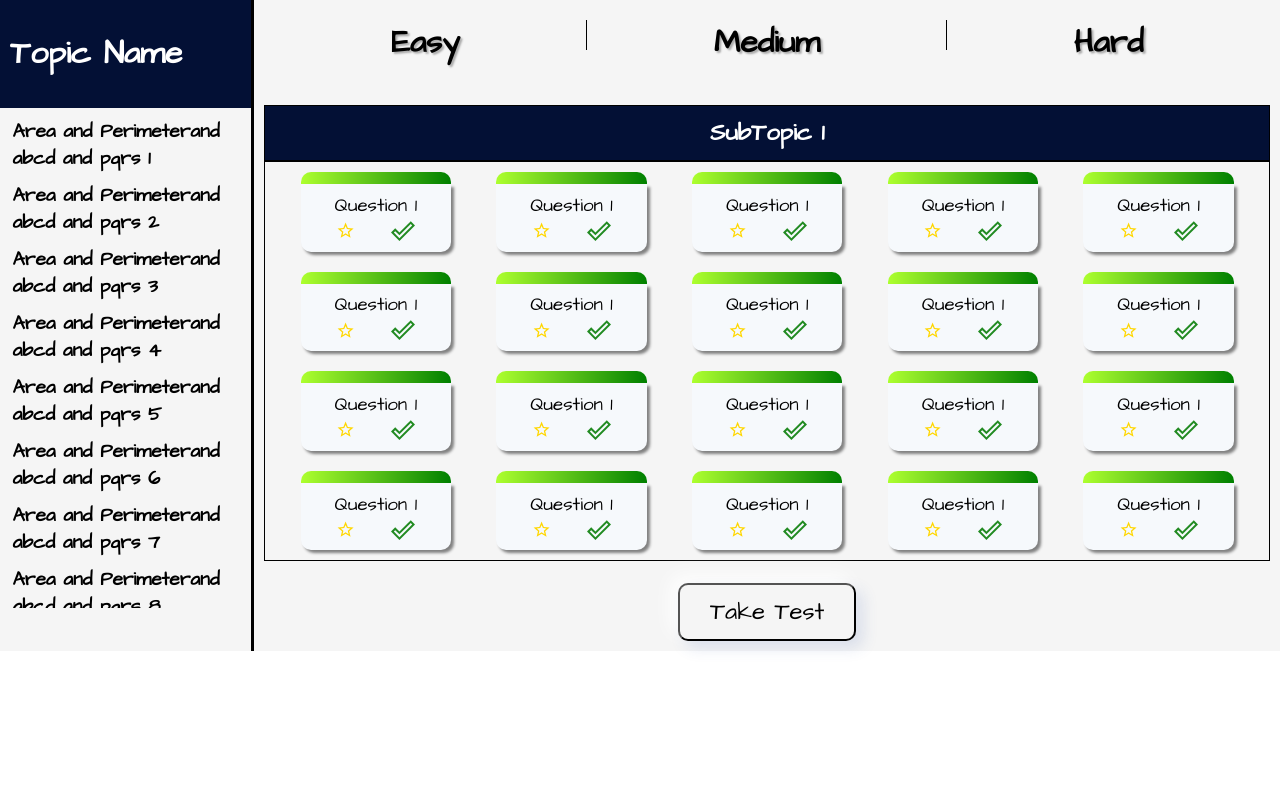
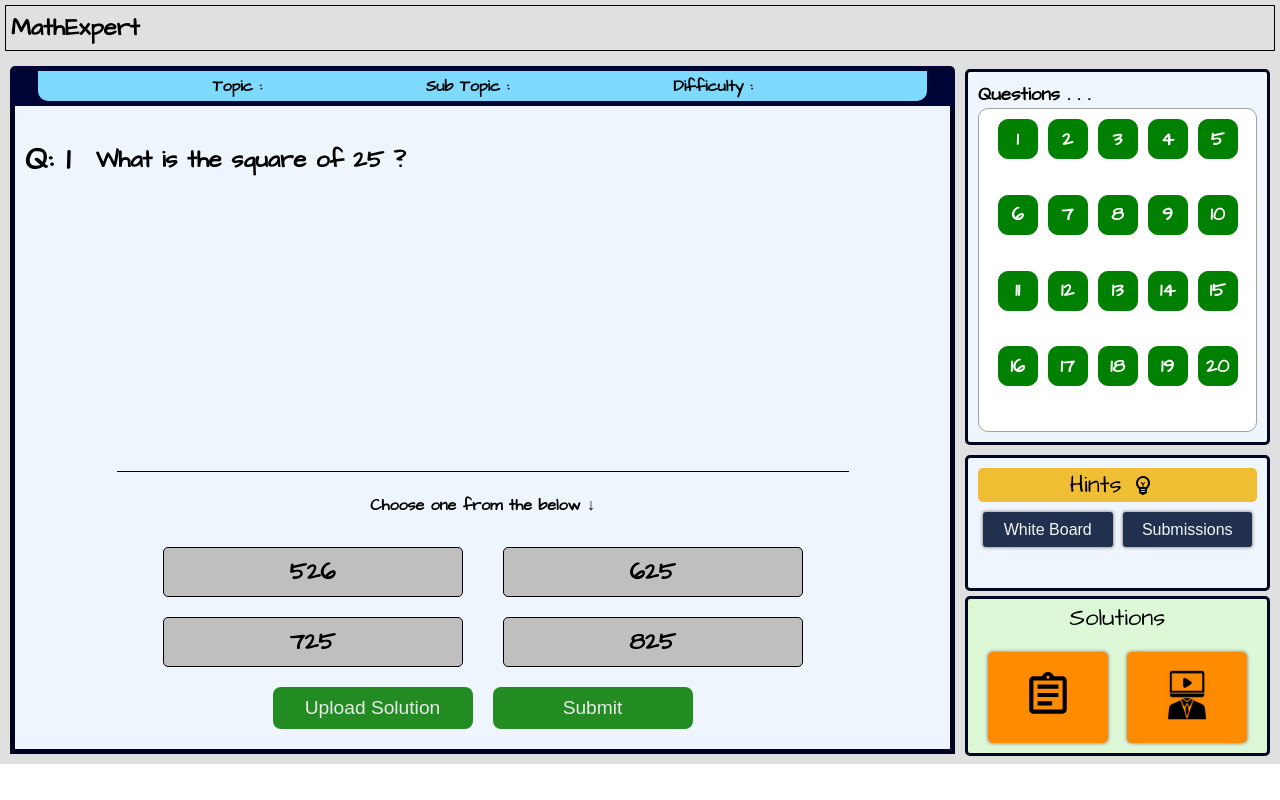
Before and after one commit to tejas2706/mathExpert_client, a React (Create React App) app: page / in a window 1280 px wide. Built offline with nearby package versions, Linux system fonts and the light colour scheme; a web font is replaced by a local one.

Commit message:
Changes in the questions page styles and added colors

```diff
--- a/src/App.js
+++ b/src/App.js
@@ -12,9 +12,11 @@ function App() {
   return (
     <div className="app__root">
       {/* <Navbar /> */}
-      <TopicDetails />
+      {/* <TopicDetails /> */}
       {/* <Home/> */}
-      {/* <Questions /> */}
+      <Questions />
+      {/* <Quiz /> */}
+      {/* <Footer /> */}
     </div>
   );
 }
--- a/src/Components/Hints/index.js
+++ b/src/Components/Hints/index.js
@@ -1,10 +1,11 @@
 import React, {useState} from 'react';
 import HintAccordion from '../HintAccordion';
 import './styles.css';
+import EmojiObjectsOutlinedIcon from '@material-ui/icons/EmojiObjectsOutlined';
+import SketchFieldComponent from '../../Components/SketchFieldComponent';
 
 function Hints() {
 
-    const [hints, sethints] = useState([]);
     const allHints=[
         {
             "id": "hint1",
@@ -16,22 +17,17 @@ function Hints() {
         }
      ];
 
-    // const getHint = async () => {
-    //     //Make api call to get the hints.
-    //     let index = hints.length;
-    //     sethints([...hints,allHints[index]]);
-    // }
-
     return (
         <div className="hints__container">
             <div className="hints__hints">
                 <div className="hints__hintsTitile">
-                    <div className="hints__hintsBtn">Hints ↯</div>
-                    <span className="hints__titileDescription">Try enough before diving into the hints and solutions.</span>
+                    <div className="hints__hintsBtn">Hints <EmojiObjectsOutlinedIcon style={{margin:"0 10px"}}/></div>
+                    <SketchFieldComponent />
+                    {/* <span className="hints__titileDescription">Try enough before diving into the hints and solutions.</span> */}
                 </div>
-                <div className="hints__displayHints">
+                {/* <div className="hints__displayHints">
                     <HintAccordion hints={allHints}/>
-                </div>
+                </div> */}
             </div>
         </div>
     )
--- a/src/Components/Hints/styles.css
+++ b/src/Components/Hints/styles.css
@@ -2,13 +2,12 @@
     display: flex;
     flex-direction: row;
     flex-wrap: wrap;
-    height: 55vh;
+    height: 17vh;
     background-color: #EEF5FC;
     border: 3px solid #00071F;
     margin: 5px;
     border-radius: 5px;
     padding: 10px;
-    overflow-y: scroll;
 }
 
 .hints__hints{
@@ -20,21 +19,29 @@
     display: flex;
     flex-direction: row;
     flex-wrap: wrap;
-    justify-content: flex-start;
+    justify-content: center;
     align-items: center;
 }
 
 .hints__hintsBtn{
+    display: flex;
+    justify-content: center;
+    align-items: center;
+    text-align: center;
     font-size: x-large;
-    background-color:#031035;
+    background-color:#F0BE32;
     border-radius: 5px;
     border:none;
     padding: 0 10px;
-    width: 20%;
+    width: 100%;
     min-width: 102px;
-    font-weight: bold;
-    color: rgb(255, 255, 255);
-    -webkit-text-stroke: 1px black;
+    cursor: pointer;
+    color: black;
+    /* -webkit-text-stroke: 1px white; */
+}
+
+.hints__hintsBtn:hover{
+    background-color:#dfaf2d;
 }
 
 .hints__titileDescription{
--- a/src/Components/Question/index.js
+++ b/src/Components/Question/index.js
@@ -10,9 +10,11 @@ function Question({ data, submitAns, options }) {
     return (
         <div>
             <div className="question__header">
-                <h4>Topic : {data.topic}</h4>
-                <h4>Sub Topic : {data.subTopic}</h4>
-                <h4>Difficulty : {data.difficulty}</h4>
+                <div className="question__header_inner">
+                    <h4>Topic : {data.topic}</h4>
+                    <h4>Sub Topic : {data.subTopic}</h4>
+                    <h4>Difficulty : {data.difficulty}</h4>
+                </div>
             </div>
             {/* /Question number and the question itself. */}
             <div className="question__container">
--- a/src/Components/Question/styles.css
+++ b/src/Components/Question/styles.css
@@ -10,25 +10,62 @@
     height: 81vh;
     min-height: 300px;
     padding: 10px;
-    border: 5px solid #00031f;
+    border-bottom: 5px solid #00031f;
+    border-left: 5px solid #00031f;
+    border-right: 5px solid #00031f;
 }
 
 .question__header{
     display: flex;
-    flex-direction: row;
-    flex-wrap: wrap;
-    align-items: center;
-    justify-content: space-evenly;
+    justify-content: center;
     height: 40px;
     width: 100%;
     background-color: #000535;
     border-top-left-radius: 5px;
     border-top-right-radius: 5px;
     top: 0;
+    color: black;
+    font-weight: bold;
+    padding: 5px;
+}
+
+.question__header_inner{
+    display: flex;
+    flex-direction: row;
+    flex-wrap: wrap;
+    align-items: center;
+    justify-content: space-evenly;
     padding: 0 10px;
-    color: white;
-    font-weight: bold;
+    width: 95%;
+    border-bottom-left-radius: 10px;
+    border-bottom-right-radius: 10px;
+    background-color: #7edafc;
+    /* border: 5px solid white; */
 }
+
+
+
+.btn-grad {background-image: linear-gradient(to right, #16222A 0%, #3A6073  51%, #16222A  100%)}
+.btn-grad {
+   margin: 10px;
+   padding: 15px 45px;
+   text-align: center;
+   text-transform: uppercase;
+   transition: 0.5s;
+   background-size: 200% auto;
+   color: white;
+   box-shadow: 0 0 20px #eee;
+   border-radius: 10px;
+   display: block;
+ }
+
+ .btn-grad:hover {
+   background-position: right center; /* change the direction of the change here */
+   color: #fff;
+   text-decoration: none;
+ }
+
+
 
 .question__header h4{
     margin: 0;
@@ -73,19 +110,20 @@
     font-size: larger;
     margin: 10px;
     cursor: pointer;
-    background: #141E30;  /* fallback for old browsers */
+    background: rgb(34,139,34);
     color: rgb(235, 235, 235);
     transition: all 0.1s;
     border-radius: 8px;
     padding:10px;
     width: 200px;
     border: none;
+    /* transition: 0.5s; */
+
 }
 
 .options__submitBtn:hover{
-    background: #141E30;  /* fallback for old browsers */
-    background: -webkit-linear-gradient(to right, #2c4868, #0f1c35);  /* Chrome 10-25, Safari 5.1-6 */
-    background: linear-gradient(to right, #2c4868, #0f1c35);
+    background: rgb(50,205,50);
+    color: rgba(12, 25, 51, 1);
 }
 
 .options__title{
--- /dev/null
+++ b/src/Components/QuestionsBlock/index.js
@@ -0,0 +1,26 @@
+import React from 'react';
+import './styles.css';
+
+function QuestionsBlock() {
+
+    let arr = [1,2,3,4,5,6,7,8,9,10,11,12,13,14,15,16,17,18,19,20]
+
+    return (
+        <div className="questionsBlock__container">
+            <h3>Questions . . . </h3>
+            <div className="questionsBlock__questions">
+                {
+                    arr.map((each)=>{
+                        return (
+                            <div className="questionsBlock__eachQues">
+                                {each}
+                            </div>
+                        )
+                    })
+                }
+            </div>
+        </div>
+    )
+}
+
+export default QuestionsBlock
--- /dev/null
+++ b/src/Components/QuestionsBlock/styles.css
@@ -0,0 +1,42 @@
+.questionsBlock__container{
+    display: flex;
+    flex-direction: column;
+    height: 47vh;
+    background-color: #EEF5FC;
+    border: 3px solid #00071F;
+    margin: 5px;
+    border-radius: 5px;
+    padding: 10px;
+}
+
+.questionsBlock__questions{
+    display: flex;
+    justify-content: center;
+    flex-wrap: wrap;
+    overflow-y: scroll;
+    border: 0.5px solid rgb(162, 162, 162);
+    height: 100%;
+    border-radius: 10px;
+    background-color: white;
+    padding: 10px;
+    gap: 1px 10px;
+}
+
+.questionsBlock__eachQues{
+    display: flex;
+    align-items: center;
+    justify-content: center;
+    font-size: larger;
+    font-weight: bold;
+    color: white;
+    height: 40px;
+    width: 40px;
+    border: 1px solid green;
+    border-radius: 10px;
+    background-color: green;
+}
+
+.questionsBlock__eachQues:hover{
+    background-color: rgb(198, 255, 198);
+    color: black;
+}
--- a/src/Components/SketchFieldComponent/index.js
+++ b/src/Components/SketchFieldComponent/index.js
@@ -97,7 +97,7 @@ function SketchFieldComponent() {
 
     return (
         <div className="sketchFieldComponenet__container">
-            <button onClick={handleOpen} className="sketchFieldComponenet__scratchPadBtn">Scratch <CreateIcon /></button>
+            <button onClick={handleOpen} className="sketchFieldComponenet__scratchPadBtn">White Board</button>
             <button onClick={handleOpenSolutions} className="sketchFieldComponenet__scratchPadBtn">Submissions</button>
             {
                 scratchPad ?
--- a/src/Components/SketchFieldComponent/styles.css
+++ b/src/Components/SketchFieldComponent/styles.css
@@ -2,13 +2,11 @@
     display: flex;
     flex-direction: row;
     flex-wrap: wrap;
-    /* align-items: center; */
     justify-content: space-between;
-    height: 10vh;
+    height: 7vh;
     background-color: transparent;
-    margin: 5px;
-    border-radius: 5px;
-    padding: 10px;
+    width: 100%;
+    margin: 10px 0;
 }
 
 .sketchFieldComponent__modal{
@@ -34,26 +32,25 @@
     align-items: center;
     justify-content: space-evenly;
     flex-wrap: wrap;
-    width: 45%;
+    flex: 1;
+    /* width: 45%; */
     cursor: pointer;
     border: none;
     border-radius: 3px;
     font-size: medium;
-    background-color: #141E30;
+    background-color: #20304e;
     border: none;
     box-shadow: 0 0 10px 1px rgb(160, 160, 160);
     -webkit-box-shadow: 0 0 3px 1px rgb(160, 160, 160);
     -moz-box-shadow: 0 0 3px 1px #fff;
     cursor: pointer;
-    font-weight: bold;
     color: whitesmoke;
-    max-height: 40px;
+    max-height: 35px;
+    margin: 0 5px;
 }
 
 .sketchFieldComponenet__scratchPadBtn:hover{
-    background: #141E30;  /* fallback for old browsers */
-    background: -webkit-linear-gradient(to right, #2c4868, #0f1c35);  /* Chrome 10-25, Safari 5.1-6 */
-    background: linear-gradient(to right, #2c4868, #0f1c35);
+    background: #0b1220;
 }
 
 .showSubmissions__container{
--- a/src/Components/Solutions/index.js
+++ b/src/Components/Solutions/index.js
@@ -1,12 +1,19 @@
 import React, {useState} from 'react';
 import './styles.css';
+import vidMan from '../../assets/vidMan.png';
+import AssignmentOutlinedIcon from '@material-ui/icons/AssignmentOutlined';
 
 function Solutions() {
 
     return (
         <div className="solutions__container">
-            <button className="solutions__fullSol">Full Solution</button>
-            <button className="solutions__fullVidSol">Video Explanation</button>
+            <div className="solutions__title">
+                <h2>Solutions</h2>
+            </div>
+            <div className="solutions__btns">
+                <button className="solutions__fullSol"><AssignmentOutlinedIcon style={{fontSize:"50", color:"black"}}/></button>
+                <button className="solutions__fullVidSol"><img alt="vidman" className="card__image" src={vidMan}></img></button>
+            </div>
         </div>
     )
 }
--- a/src/Components/Solutions/styles.css
+++ b/src/Components/Solutions/styles.css
@@ -1,24 +1,40 @@
 .solutions__container{
     display: flex;
-    flex-direction: row;
-    flex-wrap: wrap;
+    flex-direction: column;
+    /* flex-wrap: wrap; */
     align-items: center;
-    justify-content: center;
-    color: #ffffff;
+    justify-content: space-around;
+    color: black;
     height: 20vh;
     background-color: #ddf8d6;
     border: 3px solid #00071F;
-    margin: 5px;
+    margin: 0 5px;
     border-radius: 5px;
-    padding: 10px;
+}
+
+.solutions__title{
+    margin-top: 2px;
+    flex: 1;
+}
+
+.solutions__title > h2{
+    font-weight: 100;
+}
+
+.solutions__btns{
+    flex: 2;
+    display: flex;
+    justify-content: space-evenly;
+    flex-direction: row;
+    width: 100%;
 }
 
 .solutions__fullSol,
 .solutions__fullVidSol{
-    width: 90%;
-    height: 40%;
+    width: 40%;
+    height: 90%;
     border-radius: 5px;
-    background-color:#141E30;
+    background-color:rgb(255,140,0);
     border: none;
     box-shadow: 0 0 10px 1px rgb(160, 160, 160);
     -webkit-box-shadow: 0 0 3px 1px rgb(160, 160, 160);
@@ -31,7 +47,5 @@
 
 .solutions__fullSol:hover,
 .solutions__fullVidSol:hover{
-    background: #141E30;  /* fallback for old browsers */
-    background: -webkit-linear-gradient(to right, #2c4868, #0f1c35);  /* Chrome 10-25, Safari 5.1-6 */
-    background: linear-gradient(to right, #2c4868, #0f1c35);
+    background-color:rgb(226, 125, 1);
 }
--- a/src/Pages/Questions/index.js
+++ b/src/Pages/Questions/index.js
@@ -6,6 +6,7 @@ import Solutions from '../../Components/Solutions';
 import HeaderPanel from '../../Components/HeaderPanel';
 import './styles.css';
 import SketchFieldComponent from '../../Components/SketchFieldComponent';
+import QuestionsBlock from '../../Components/QuestionsBlock';
 
 function Questions() {
 
@@ -23,8 +24,8 @@ function Questions() {
                     <Question data={question} options={question.options} submitAns={submitAns}/>
                 </div>
                 <div className="questions__hintsAndSolutions">
+                    <QuestionsBlock />
                     <Hints />
-                    <SketchFieldComponent />
                     <Solutions />
                 </div>
             </div>
```
